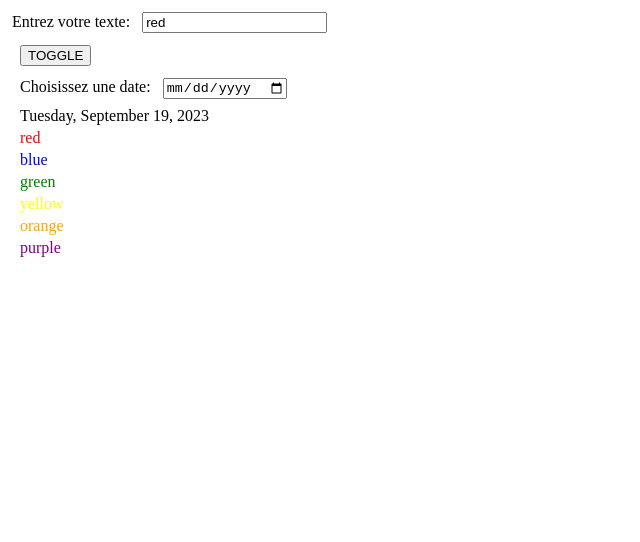
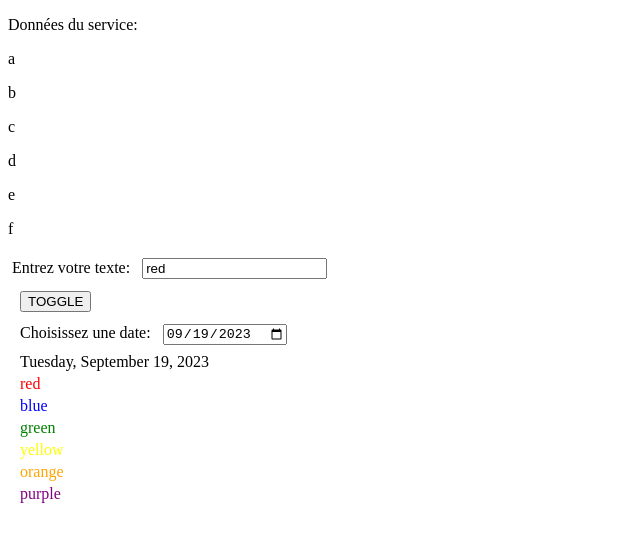
Before and after one commit to ubajack/ng-first, an Angular app: page / in a window 1280 px wide. Shown: the top 542 px of the page, without its empty margins (0-640 px from the left). Built offline with nearby package versions, Linux system fonts and the light colour scheme.

Commit message:
Add services

```diff
--- a/src/app/app.component.html
+++ b/src/app/app.component.html
@@ -1,2 +1,2 @@
-<!-- <app-my-component></app-my-component> -->
+<app-my-component></app-my-component>
 <app-second-component></app-second-component>
--- a/src/app/app.module.ts
+++ b/src/app/app.module.ts
@@ -8,11 +8,13 @@ import { SecondComponentComponent } from './components/second-component/second-c
 
 import { MyTestService } from './services/my-component-service/my-test.service';
 import { TestService } from './services/second-component-service/test.service';
+import { FromScratchService } from './services/from-scratch.service';
+import { CustomService } from './services/custom.service';
 
 @NgModule({
   declarations: [AppComponent, MyComponentComponent, SecondComponentComponent],
   imports: [BrowserModule, FormsModule],
-  providers: [MyTestService, TestService],
+  providers: [MyTestService, TestService, FromScratchService, CustomService],
   bootstrap: [AppComponent],
 })
 export class AppModule {}
--- a/src/app/components/my-component/my-component.component.html
+++ b/src/app/components/my-component/my-component.component.html
@@ -1,4 +1,4 @@
-<label for="name">Texte: </label>
-<input [(ngModel)]="texte" type="text" id="texte" name="texte" />
-
-<p>{{texte}}</p>
+<p>Données du service: </p>
+<p *ngFor="let letter of listeLettres">
+    {{ letter }}
+</p>
--- a/src/app/components/my-component/my-component.component.ts
+++ b/src/app/components/my-component/my-component.component.ts
@@ -1,4 +1,5 @@
 import { Component } from '@angular/core';
+import { FromScratchService } from 'src/app/services/from-scratch.service';
 import { MyTestService } from 'src/app/services/my-component-service/my-test.service';
 
 @Component({
@@ -9,8 +10,14 @@ import { MyTestService } from 'src/app/services/my-component-service/my-test.ser
 export class MyComponentComponent {
 
   texte: string = 'texte';
+  listeLettres: string[] = []
 
-  constructor(private myTestService: MyTestService){}
+  constructor(
+    private myTestService: MyTestService,
+    private fromScratchService: FromScratchService
+    ){
+    this.listeLettres = fromScratchService.getData();
+  }
 
 
   test() {
--- a/src/app/components/second-component/second-component.component.ts
+++ b/src/app/components/second-component/second-component.component.ts
@@ -9,7 +9,7 @@ export class SecondComponentComponent {
   texteModifiable = 'red';
   showText = false;
   listeCouleurs = ['red', 'blue', 'green', 'yellow', 'orange', 'purple'];
-  datePicked = new Date();
+  datePicked = new Date().toISOString().slice(0, 10);
 
   isRed() {
     return this.texteModifiable === 'rouge';
--- /dev/null
+++ b/src/app/services/custom.service.ts
@@ -0,0 +1,9 @@
+import { Injectable } from '@angular/core';
+
+@Injectable({
+  providedIn: 'root'
+})
+export class CustomService {
+
+  constructor() { }
+}
--- /dev/null
+++ b/src/app/services/from-scratch.service.ts
@@ -0,0 +1,21 @@
+import { Injectable } from "@angular/core";
+import { MyTestService } from "./my-component-service/my-test.service";
+
+@Injectable({
+    providedIn: 'root'
+})
+export class FromScratchService {
+
+    data = ['a', 'b', 'c', 'd', 'e', 'f'];
+
+    constructor(private testService: MyTestService){}
+
+    injectionTest() {
+        this.testService.testTheService()
+    }
+
+    getData() {
+        return this.data;
+    }
+
+}
```
